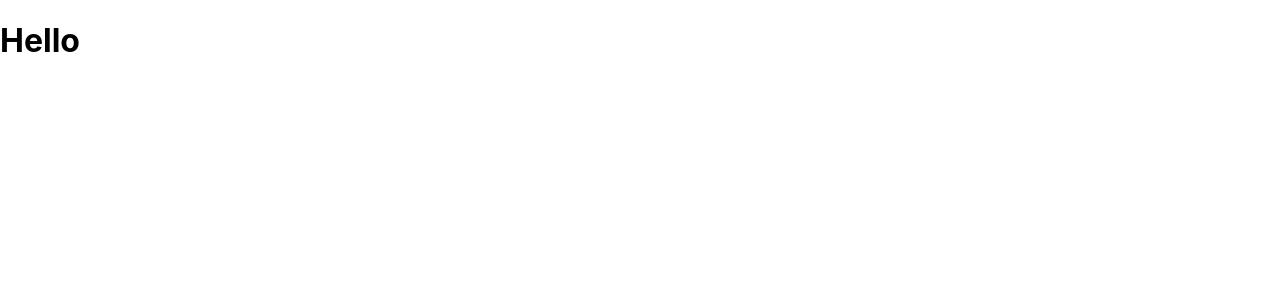
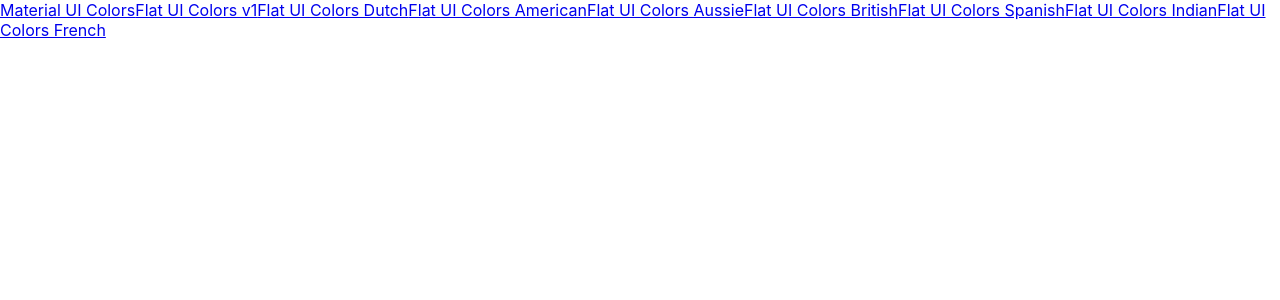
Before and after one commit to rguichette/colotPal, a React (Create React App) app: page / in a window 1280 px wide. Shown: the top 300 px of the page. Built offline with nearby package versions, Linux system fonts and the light colour scheme.

Commit message:
Added paletteList and links

```diff
--- a/src/App.js
+++ b/src/App.js
@@ -5,6 +5,7 @@
 
 import {Route, Switch} from 'react-router-dom'
 import { Component } from 'react';
+import PaletteList from './PaletteList';
 
 class App extends Component {
 
@@ -18,7 +19,7 @@
   return (
     <Switch>
     <Route exact path="/" render={()=>{
-     return  <h1>Hello</h1>
+     return  <PaletteList palettes={seedColors}/>
     }}/>
       <Route exact path="/palette/:id" render={(routeProps)=>{
      return  <Palette palette={generatePalette(this.findPalette(routeProps.match.params.id))}/>}
--- a/src/Navbar.js
+++ b/src/Navbar.js
@@ -7,6 +7,7 @@
 import CloseIcon from "@material-ui/icons/Close"
 import IconButton from "@material-ui/core/IconButton"
 
+import {Link} from 'react-router-dom'
 
 // We can just import Slider or Range to reduce bundle size
 // import Slider from 'rc-slider/lib/Slider';
@@ -50,7 +51,8 @@
 
 
             <div className="logo">
-                <a>reactColor</a>
+                <Link to="/">reactColorPicker</Link>
+
                 <Slider defaultValue={this.props.level} min={100} max={900} step={100} onAfterChange={this.props.changeLevel}/>
             </div>
             <div className="select-container">
--- /dev/null
+++ b/src/PaletteList.js
@@ -0,0 +1,18 @@
+import React, { Component } from 'react'
+import {Link} from 'react-router-dom'
+
+export default class PaletteList extends Component {
+    render() {
+        console.log(this.props.palettes);
+
+        return (
+            <div>
+               {this.props.palettes.map((pal)=>{
+                   console.log(pal.paletteName);
+               return <Link to={`/palette/${pal.id}`}>{pal.paletteName}</Link>
+                //    return <h1>{pal.paletteName} y</h1>
+               })}
+            </div>
+        )
+    }
+}
```
